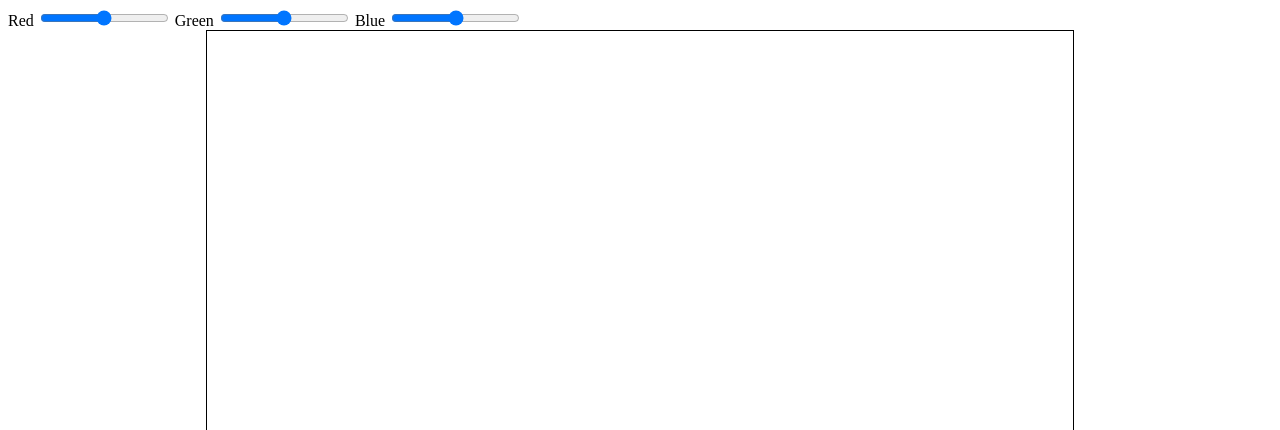
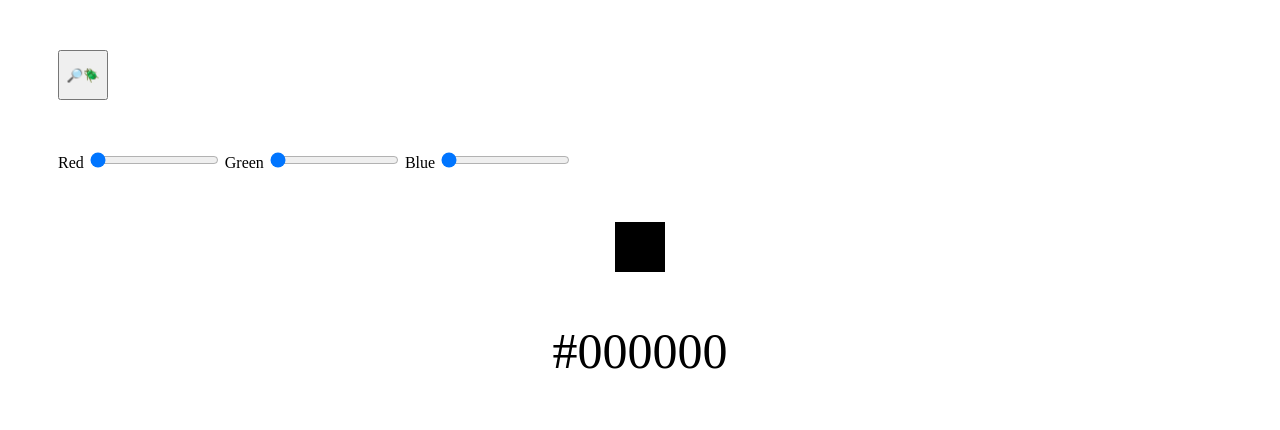
Before and after one commit to mart3318/etch-a-sketch, a plain HTML site: page index.html in a window 1280 px wide. Shown: the top 430 px of the page. Drawn offline with Linux system fonts and the light colour scheme.

Commit message:
Add working UI slider bars for red, green and blue which allow the user to change the hexadecimal value of a color #000000~#ffffff. Add mouseover event which changes target cell to current color. Add UI preview of current color. Add UI string output of current color in hexadecimal (#000000~#ffffff). Add debug feature for developer which outputs console.log() for all variables in script.

```diff
--- a/index.html
+++ b/index.html
@@ -5,23 +5,113 @@
                 <meta name="viewport" content="width=device-width, initial-scale=1">
                 <title>Etch-A-Sketch</title>
                 <style>
-                    table {
+                     table {
                         border : 1px solid
                     }
                     table.center {
                         margin-left:auto;
                         margin-right:auto
                     }
+                    div {
+                        margin: 50px
+                    }
+                    #currentColorSample {
+                        width : 50px;
+                        height : 50px;
+                        margin-left:auto;
+                        margin-right:auto
+                    }
+                    #currentColorValue {
+                        font-size: 50px;
+                        text-align: center
+                    }
+                    #debug {
+                        width: 50px;
+                        height: 50px
+                    }
                 </style>
             </head>
             <body onload="createSketchArea()">
+                <div>
+                <button id="debug" onclick="debug()">🔎🪲</button>
+                </div>
+                <div>
                 Red
-                <input type="range" id="red"></input>
+                <input type="range" id="red" min="0" max="255" value="0"></input>
                 Green
-                <input type="range" id="green"></input>
+                <input type="range" id="green" min="0" max="255" value="0"></input>
                 Blue
-                <input type="range" id="blue"></input>
+                <input type="range" id="blue" min="0" max="255" value="0"></input>
+                </div>
+                <div>
+                    <table id="currentColorSample">
+                        <tr>
+                            <td>
+
+                            </td>
+                        </tr>
+                    </table>
+                </div>
+                <div id="currentColorValue">
+
+                </div>
                 <script>
+                    let redDecimalValue = parseInt(document.getElementById("red").value, 10)
+                    let greenDecimalValue = parseInt(document.getElementById("green").value, 10)
+                    let blueDecimalValue = parseInt(document.getElementById("blue").value, 10)
+                    let redHexadecimalValue = "00"
+                    let greenHexadecimalValue = "00"
+                    let blueHexadecimalValue = "00"
+                    let currentColor = "#000000"
+                    let currentColorValue = "#000000"
+
+                    //initialize
+                    //parseInt(document.getElementById("red").value, 10)
+                    //parseInt(document.getElementById("green").value, 10)
+                    //parseInt(document.getElementById("blue").value, 10)
+                    convertRedToHexadecimal()
+                    convertGreenToHexadecimal()
+                    convertBlueToHexdecimal()
+                    document.getElementById("currentColorValue").innerHTML = currentColor
+
+
+                    function debug() {
+                        console.log("👇 Debug Start 👇")
+                        console.log("redDecimalValue: "+redDecimalValue)
+                        console.log("greenDecimalValue: "+greenDecimalValue)
+                        console.log("blueDecimalValue: "+blueDecimalValue)
+                        console.log("redHexadecimalValue: "+redHexadecimalValue)
+                        console.log("greenHexadecimalValue: "+greenHexadecimalValue)
+                        console.log("blueHexaDecimalValue: "+blueHexadecimalValue)
+                        console.log("currentColor: "+currentColor)
+                    }
+                    function convertRedToHexadecimal() {
+                            redHexadecimalValue = parseInt(document.getElementById("red").value, 10)
+                            redHexadecimalValue = redHexadecimalValue.toString(16)
+                            redHexadecimalValue = redHexadecimalValue.padStart(2, '0')
+                            currentColor = "#"+redHexadecimalValue+greenHexadecimalValue+blueHexadecimalValue
+                            document.getElementById("currentColorSample").style.backgroundColor = currentColor
+                            document.getElementById("currentColorValue").innerHTML = currentColor
+                        }
+                    function convertGreenToHexadecimal() {
+                            greenHexadecimalValue = parseInt(document.getElementById("green").value, 10)
+                            greenHexadecimalValue = greenHexadecimalValue.toString(16)
+                            greenHexadecimalValue = greenHexadecimalValue.padStart(2, '0')
+                            currentColor = "#"+redHexadecimalValue+greenHexadecimalValue+blueHexadecimalValue
+                            document.getElementById("currentColorSample").style.backgroundColor = currentColor
+                            document.getElementById("currentColorValue").innerHTML = currentColor
+                        }
+                    function convertBlueToHexdecimal () {
+                            blueHexadecimalValue = parseInt(document.getElementById("blue").value, 10)
+                            blueHexadecimalValue = blueHexadecimalValue.toString(16)
+                            blueHexadecimalValue = blueHexadecimalValue.padStart(2, '0')
+                            currentColor = "#"+redHexadecimalValue+greenHexadecimalValue+blueHexadecimalValue
+                            document.getElementById("currentColorSample").style.backgroundColor = currentColor
+                            document.getElementById("currentColorValue").innerHTML = currentColor
+                        }
+                    red.addEventListener("input", convertRedToHexadecimal)
+                    green.addEventListener("input", convertGreenToHexadecimal)
+                    blue.addEventListener("input", convertBlueToHexdecimal)
                     function createSketchArea() {
                         let table = document.createElement("table")
                         table.setAttribute("id", "sketchArea")
@@ -35,7 +125,7 @@
                                 cell.style.height = "50px"
                                 cell.addEventListener("mouseover",
                                     function() {
-                                        cell.style.backgroundColor = "red"
+                                        cell.style.backgroundColor = currentColor
                                     }
                                 )
                             }
--- /dev/null
+++ b/style.css
@@ -0,0 +1,20 @@
+table {
+    border : 1px solid
+}
+table.center {
+    margin-left:auto;
+    margin-right:auto
+}
+div {
+    margin: 50px
+}
+#currentColorSample {
+    width : 50px;
+    height : 50px;
+    margin-left:auto;
+    margin-right:auto
+}
+#currentColorValue {
+    font-size: 50px;
+    text-align: center
+}
```
